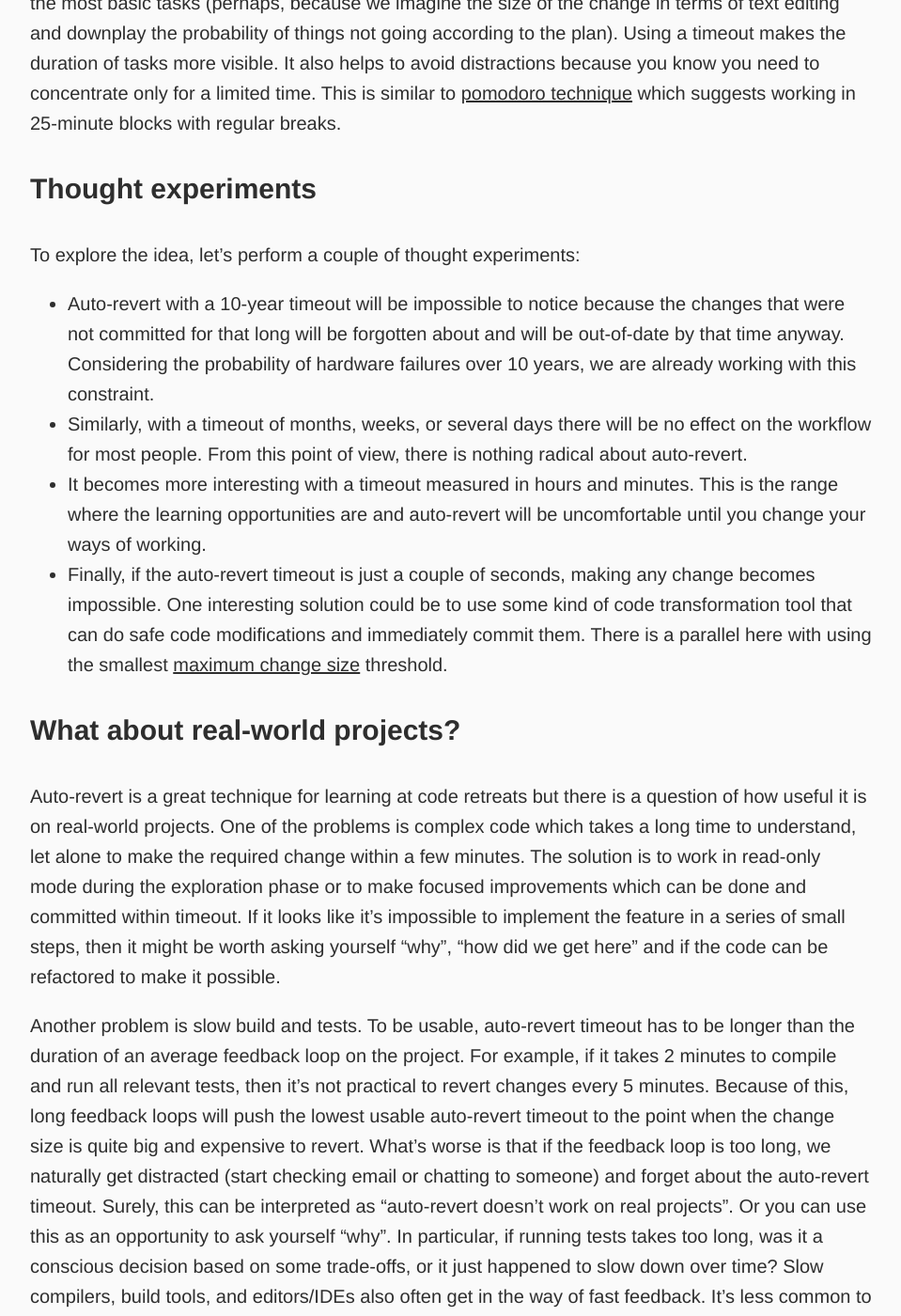
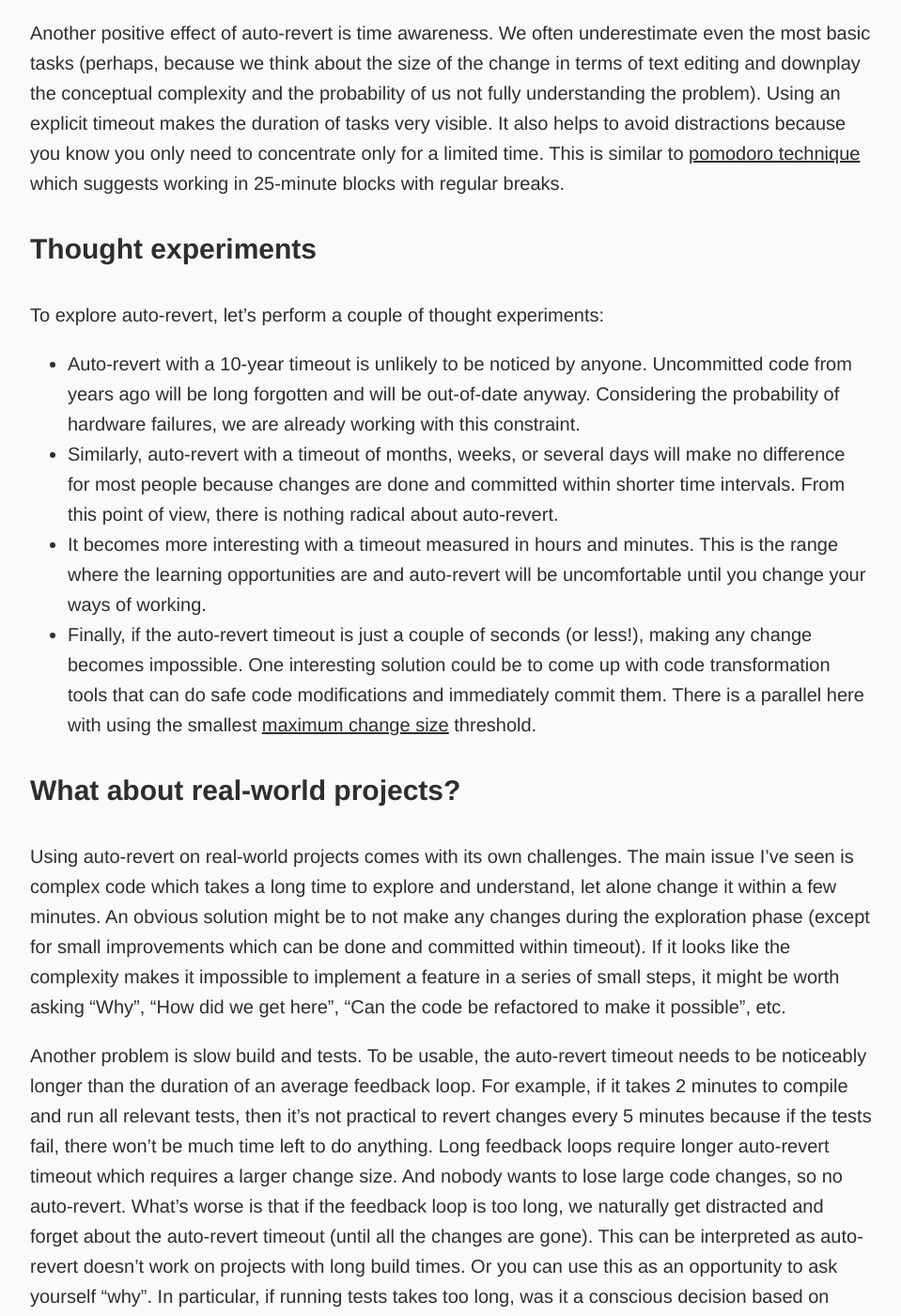
Before and after one commit to dkandalov/dkandalov.github.io, a Jekyll site: the page built from _posts/limited-wip/2021-04-28-limited-wip-auto-revert.md, in a window 1280 px wide and 1400 px high, scrolled down 1696 px. Shown: the whole window at 94% size, without its empty margins (160-1119 px from the left). Built offline with Jekyll 4.4.1, drawn with Linux system fonts in a browser that asks for light colours; our own code applies the rules of GitHub Pages for plain Markdown files; some of the changed text lies outside the part shown.

Commit message:
updated Limited WIP — Auto-revert blog post

```diff
--- a/_posts/limited-wip/2021-04-28-limited-wip-auto-revert.md
+++ b/_posts/limited-wip/2021-04-28-limited-wip-auto-revert.md
@@ -3,51 +3,53 @@ permalink: auto-revert
 title: Limited WIP — Auto-revert
 ---
 
-As software developers, we seem to be mostly interested in technology and tools rather than in the human side of the process such as software development workflows. For example, consider [TDD] — one of the few workflows that made it into the mainstream. These days pretty much every project has some kind of unit testing library imported and everyone has TDD on their CV. However, in practice even when people do write tests, they often do it after writing production code (which contradicts the definition of TDD) or are following a red-code-refactor-code-debug-green approach.
+_(Updated 17th October 2024)_
 
-An easy way to fail at the red-green-refactor is by making too many changes. We focus on the solution, start exploring how it can be done, find a couple of problems in the code that need fixing, and end up writing/changing way more code than is necessary to pass existing tests. When we finally add more tests for the implemented functionality, the new code might not work as expected, so we need to debug it, therefore the "debug" step in the red-code-refactor-code-debug-green pattern (where the "refactor" step is often done with failing tests or is missing). It's quite a common problem, so [Adrian Bolboaca] came up with the baby steps constraint for [code retreats] which essentially adds a time limit to red-green-refactor steps.
+As software developers, we seem to be mostly interested in technology and tools rather than the human side of the process such as software development workflows. For example, consider [TDD] — one of the few workflows that made it into the mainstream. These days pretty much every project has some kind of unit testing library imported and everyone has TDD on their CV. However, in practice even when people do write tests, they often do it after writing production code (which contradicts the definition of TDD) and instead of the [red-green-refactor] cycle do something like red-code-debug-refactor-code-green.
 
-The idea of limiting work-in-progress (WIP) based on time is not specific to TDD and can be used in other contexts as well. Similar to other limited WIP techniques, the benefits are about doing more focused work with fewer mistakes while constantly keeping the project in a working state. In this blog post, I'll describe a generic version of the baby steps constraint which I call "auto-revert".
+An easy way to fail at red-green-refactor is by making too many changes. We focus on the solution, start exploring how it can be done, find a couple of problems in the code that need fixing, and end up writing/changing way more code than is necessary to pass existing tests. When we finally add more tests for the implemented functionality, the new code might not work as expected, so we start debugging it. It might also feel convenient and efficient to do the refactoring while we change everything anyway, so it's often done with failing tests. These are common enough patterns, that [Adrian Bolboaca] came up with the baby steps constraint for [code retreats] which essentially adds a time limit to red-green-refactor steps, so you can't go off on a tangent and have to concentrate on tiny steps or your code is reverted.
+
+The idea of time-limited work-in-progress (WIP) is not specific to TDD. Similar to other limited WIP techniques, the benefits are about doing more focused work with fewer mistakes while constantly keeping the project in a working state. In this blog post, I'll describe a generic version of the baby steps constraint which I call "auto-revert".
 
 
-### The idea
+### What is auto-revert?
 As the name suggests, auto-revert is about automatically reverting uncommitted changes after a time interval:
 - Start a countdown timer, e.g. 5 minutes.
-- On each commit, restart the timer.
+- On each commit, reset the timer.
 - On a timeout, revert all changes.
+- You can only commit when all tests pass.
 
-There is also an implicit rule that you can only commit when the code compiles and doesn't have any failing tests but, hopefully, it's not necessary to mention.
+If you never heard about auto-revert, it probably sounds like an absolute waste of time. It is ridiculous to give up control of when the code is reverted and use a timer instead. Imposing time pressure on yourself to finish the task (as if doing work isn't hard enough) to achieve what, more stress? With a short timeout duration, it will be impossible to get anything done.
 
-It might seem ridiculous to give up control of when the code is reverted and use a timer instead. It can also be difficult emotionally because of the perceived time pressure to finish the task before the timeout and the harsh penalty of code being reverted if it's not done on time. Plus with a low timeout duration (e.g. 5 minutes) it might seem impossible to get any work done. Given the above, it's reasonable to assume that using auto-revert is not going to work.
+All of the above is valid, but... The trick is to learn how to change your ways of working to make small incremental code modifications (aka baby steps) so that the code is never too far away from being in a working state that can be committed. Once you get into this flow, auto-revert fades into the background, and reverts become rare. Even when some changes are reverted, it's not a big deal anymore because it's only a few minutes of work. You can also think about redoing reverted changes as a micro-[codekata]. The code rewrite after a revert might not follow the same steps or end up in the same place as before. And that's ok. The process of making the change again often gives a good insight into a better way of doing it.
 
-The trick is to change your ways of working to make small incremental code modifications (baby steps) so that the code is never too far away from being in a working state that can be committed. Once you get into this flow, auto-revert fades into the background, and reverts become very rare. Even when some changes are reverted, it's not a big deal anymore because it's only a few minutes of work. You can also think about redoing reverted changes as a micro-[codekata]. Interestingly, the code might not end up in the same place where it was before the revert, because the process of making the same changes again can give us insights into a better way of doing it.
-
-Another positive effect of auto-revert is better time awareness. It seems we often underestimate even the most basic tasks (perhaps, because we imagine the size of the change in terms of text editing and downplay the probability of things not going according to the plan). Using a timeout makes the duration of tasks more visible. It also helps to avoid distractions because you know you need to concentrate only for a limited time. This is similar to [pomodoro technique] which suggests working in 25-minute blocks with regular breaks.
+Another positive effect of auto-revert is time awareness. We often underestimate even the most basic tasks (perhaps, because we think about the size of the change in terms of text editing and downplay the conceptual complexity and the probability of us not fully understanding the problem). Using an explicit timeout makes the duration of tasks very visible. It also helps to avoid distractions because you know you only need to concentrate only for a limited time. This is similar to [pomodoro technique] which suggests working in 25-minute blocks with regular breaks.
 
 
 ### Thought experiments
-To explore the idea, let's perform a couple of thought experiments:
-- Auto-revert with a 10-year timeout will be impossible to notice because the changes that were not committed for that long will be forgotten about and will be out-of-date by that time anyway. Considering the probability of hardware failures over 10 years, we are already working with this constraint.
-- Similarly, with a timeout of months, weeks, or several days there will be no effect on the workflow for most people. From this point of view, there is nothing radical about auto-revert.
+To explore auto-revert, let's perform a couple of thought experiments:
+- Auto-revert with a 10-year timeout is unlikely to be noticed by anyone. Uncommitted code from years ago will be long forgotten and will be out-of-date anyway. Considering the probability of hardware failures, we are already working with this constraint.
+- Similarly, auto-revert with a timeout of months, weeks, or several days will make no difference for most people because changes are done and committed within shorter time intervals. From this point of view, there is nothing radical about auto-revert.
 - It becomes more interesting with a timeout measured in hours and minutes. This is the range where the learning opportunities are and auto-revert will be uncomfortable until you change your ways of working.
-- Finally, if the auto-revert timeout is just a couple of seconds, making any change becomes impossible. One interesting solution could be to use some kind of code transformation tool that can do safe code modifications and immediately commit them. There is a parallel here with using the smallest [maximum change size]({% post_url limited-wip/2021-04-22-limited-wip-max-change-size %}) threshold.
+- Finally, if the auto-revert timeout is just a couple of seconds (or less!), making any change becomes impossible. One interesting solution could be to come up with code transformation tools that can do safe code modifications and immediately commit them. There is a parallel here with using the smallest [maximum change size]({% post_url limited-wip/2021-04-22-limited-wip-max-change-size %}) threshold.
 
 
 ### What about real-world projects?
-Auto-revert is a great technique for learning at code retreats but there is a question of how useful it is on real-world projects. One of the problems is complex code which takes a long time to understand, let alone to make the required change within a few minutes. The solution is to work in read-only mode during the exploration phase or to make focused improvements which can be done and committed within timeout. If it looks like it's impossible to implement the feature in a series of small steps, then it might be worth asking yourself "why", "how did we get here" and if the code can be refactored to make it possible.
+Using auto-revert on real-world projects comes with its own challenges. The main issue I've seen is complex code which takes a long time to explore and understand, let alone change it within a few minutes. An obvious solution might be to not make any changes during the exploration phase (except for small improvements which can be done and committed within timeout). If it looks like the complexity makes it impossible to implement a feature in a series of small steps, it might be worth asking "Why", "How did we get here", "Can the code be refactored to make it possible", etc.
 
-Another problem is slow build and tests. To be usable, auto-revert timeout has to be longer than the duration of an average feedback loop on the project. For example, if it takes 2 minutes to compile and run all relevant tests, then it's not practical to revert changes every 5 minutes. Because of this, long feedback loops will push the lowest usable auto-revert timeout to the point when the change size is quite big and expensive to revert. What's worse is that if the feedback loop is too long, we naturally get distracted (start checking email or chatting to someone) and forget about the auto-revert timeout. Surely, this can be interpreted as "auto-revert doesn't work on real projects". Or you can use this as an opportunity to ask yourself "why". In particular, if running tests takes too long, was it a conscious decision based on some trade-offs, or it just happened to slow down over time? Slow compilers, build tools, and editors/IDEs also often get in the way of fast feedback. It's less common to continuously measure the speed of a compiler or a build tool on the project — it feels that it's outside our circle of influence anyway. But maybe we should, because looking at modern programming environments, many of them don't provide particularly fast feedback, so unless we collectively make a big deal out of toolchain performance, it's likely to stay just around "ok".
+Another problem is slow build and tests. To be usable, the auto-revert timeout needs to be noticeably longer than the duration of an average feedback loop. For example, if it takes 2 minutes to compile and run all relevant tests, then it's not practical to revert changes every 5 minutes because if the tests fail, there won't be much time left to do anything. Long feedback loops require longer auto-revert timeout which requires a larger change size. And nobody wants to lose large code changes, so no auto-revert. What's worse is that if the feedback loop is too long, we naturally get distracted and forget about the auto-revert timeout (until all the changes are gone). This can be interpreted as auto-revert doesn't work on projects with long build times. Or you can use this as an opportunity to ask yourself "why". In particular, if running tests takes too long, was it a conscious decision based on some trade-offs, or did the tests happen to slow down over time because nobody cared enough? Slow compilers, build tools, and editors/IDEs also get in the way of fast feedback. It's not very common to continuously measure the speed of a compiler or a build tool on the project — it feels that it's outside our circle of influence. But maybe we should. Looking at modern programming environments, many of them don't provide particularly fast feedback, so unless we collectively make a big deal out of toolchain performance, it's likely to improve.
 
-Finally, when using auto-revert, you might start committing really often. This brings up the question about the meaning of commit messages. If there are changes every few minutes, commits can become too fine-grained to write a separate message for each of them. One option might be to squash tiny commits into more chunky ones which can have more meaningful messages. Another idea is to decouple the process of integrating changes with other people from documenting project history (so commits on the trunk / main branch will be essentially like a "Save" button for distributed work).
+Finally, when using auto-revert, you might start committing really often. This brings up the question about the meaning of commit messages. If there are changes every few minutes, commits can become too fine-grained to write a separate message for each of them. One option might be to squash tiny commits into more chunky ones with meaningful commit messages. Another idea is to decouple the process of integrating changes with other people from explaining the changes and documenting project history (so commits on the trunk / main branch can be essentially a "Save" button for distributed work).
 
 
 ### Try it yourself!
-The simplest way to try auto-revert is to use a timer on the command line or on your phone. Although if you're not pair-programming, it's easy to negotiate with yourself and skip the revert "just this one time". A bit more advanced approach might be to write a script that will perform a `git reset` every few minutes and restart the timer if there are no local changes. I ended up going down the path of creating [Limited WIP plugin] for IntelliJ IDEs.
+The simplest way to try auto-revert is to use a timer on the command line or on your phone. Be aware that if you're not pair-programming, it's easy to negotiate with yourself and skip the revert "just this one time". A bit more advanced approach might be to write a script that will perform a `git reset` every few minutes and restart the timer if there are no local changes. Going down this path I ended up creating [Limited WIP plugin] for IntelliJ IDEs.
 
-Auto-revert is an absolutely essential constraint to try on a [codekata] to challenge your current ways of working and observe the reaction to code being reverted. It can be more tricky to use on a large-scale project, but it's worth trying just to find the bottlenecks in your working environment. Similar to other workflows, nothing is set in stone with auto-revert, so feel free to experiment with it and have fun.
+Auto-revert is an essential constraint to try on a [codekata] to challenge current ways of working and to observe your reaction to code being reverted. It can be more tricky on a large-scale project, but it's worth trying if nothing else to find the bottlenecks in your working environment. Similar to other workflows, nothing is set in stone with auto-revert. Feel free to experiment with it and have fun.
 
 
 [TDD]: http://wiki.c2.com/?TestDrivenDevelopment
+[red-green-refactor]: https://martinfowler.com/bliki/TestDrivenDevelopment.html
 [Limited WIP plugin]: https://github.com/dkandalov/limited-wip
 [Adrian Bolboaca]: https://twitter.com/adibolb
 [code retreats]: https://www.coderetreat.org
```
